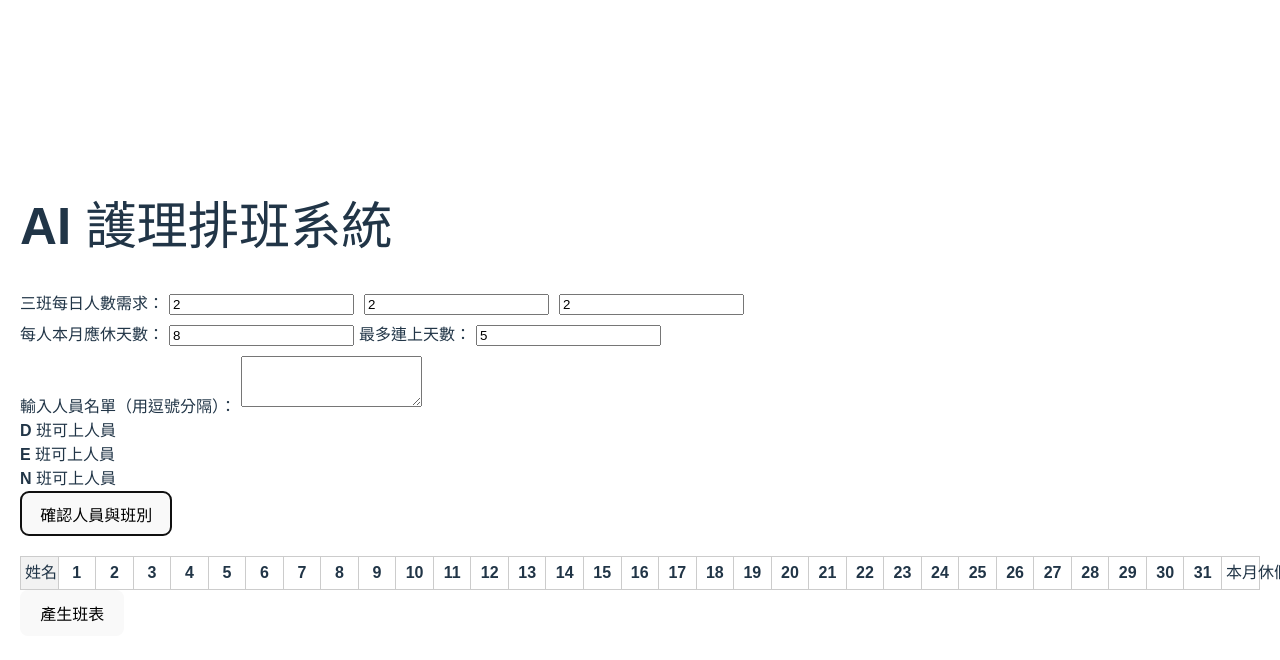
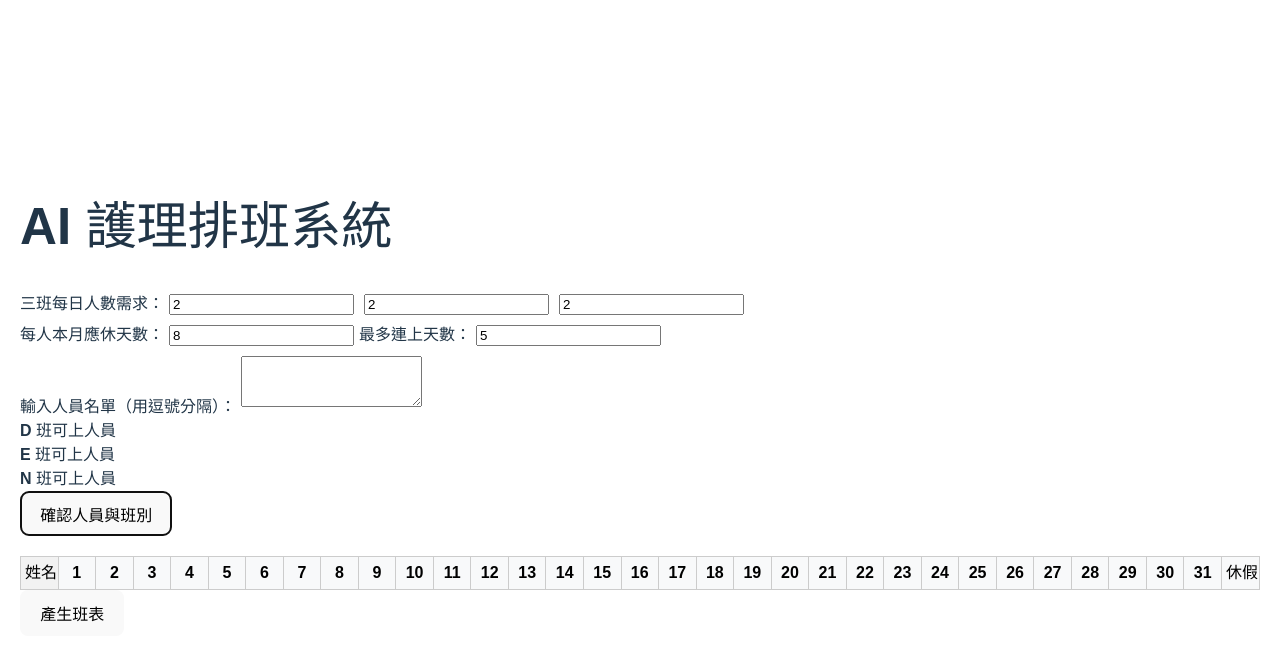
Before and after one commit to JimmyHuang1983/Nursing-scheduling-system, a React (Vite) app: page / in a window 1280 px wide. Both pictures are taken after a click on the button "確認人員與班別". Shown: the top 660 px of the page. Built offline with nearby package versions, Linux system fonts and the light colour scheme.

Commit message:
update 2 files, scheduleTable, style.css

```diff
--- a/src/components/ScheduleTable.jsx
+++ b/src/components/ScheduleTable.jsx
@@ -39,7 +39,8 @@ function ScheduleTable({ schedule, setSchedule, daysInMonth, availableShifts })
       <tbody key={shift}>
         {/* 渲染此班別下每一位護理師的班表行 */}
         {shiftNurses.map(nurse => {
-          const offDays = schedule[nurse].filter(s => s === 'OFF').length;
+          // ✅ 修正：將 'R' 也算入休假天數
+          const offDays = schedule[nurse].filter(s => s === 'OFF' || s === 'R').length;
           return (
             <tr key={nurse}>
               <td>{nurse}</td>
@@ -58,7 +59,7 @@ function ScheduleTable({ schedule, setSchedule, daysInMonth, availableShifts })
         })}
         {/* 渲染此班別的人數加總行 */}
         <tr className="sum-row">
-          <td>{shift} 班本日總計</td>
+          <td>{shift} 班總計</td>
           {dailyShiftSum.map((sum, i) => (
             <td key={`sum-${shift}-${i}`}>{sum}</td>
           ))}
@@ -80,7 +81,7 @@ function ScheduleTable({ schedule, setSchedule, daysInMonth, availableShifts })
           {Array.from({ length: daysInMonth }, (_, i) => (
             <th key={i + 1}>{i + 1}</th>
           ))}
-          <th>本月休假</th>
+          <th>休假</th>
         </tr>
       </thead>
       {/* 依次渲染 D, E, N 三個班別的區塊 */}
--- a/src/styles.css
+++ b/src/styles.css
@@ -13,40 +13,49 @@ select {
   border-collapse: collapse;
   width: 100%;
   margin-top: 20px;
-  /* 讓表格佈局固定，欄寬設定才會生效 */
   table-layout: fixed;
 }
 
+/* 修正：明確定義所有儲存格的預設顏色，避免瀏覽器深色模式等問題 */
 .schedule-table th,
 .schedule-table td {
   border: 1px solid #ccc;
   padding: 4px;
   text-align: center;
-  /* 避免文字過長換行 */
   white-space: nowrap;
+  background-color: #ffffff; /* 所有儲存格預設為白底 */
+  color: #000000;          /* 所有文字預設為黑字 */
 }
 
-/* 針對第一欄（姓名欄）設定樣式 */
+/* 新增：表頭樣式，增加區別度 */
+.schedule-table th {
+    background-color: #f8f9fa; /* 淡灰色表頭 */
+    font-weight: bold;
+}
+
+/* 修正：針對第一欄（姓名欄）設定清晰的樣式 */
 .schedule-table th:first-child,
 .schedule-table td:first-child {
-  min-width: 100px; /* 加寬姓名欄 */
+  min-width: 100px;
   font-weight: bold;
-  /* 如果姓名太長，讓它固定在左側 */
   position: sticky;
   left: 0;
-  background-color: #f2f2f2; /* 增加背景色區別 */
+  background-color: #f2f2f2; /* 淡灰色固定欄 */
+  color: #000000;           /* 確保姓名為黑色字 */
 }
 
-/* 讓下拉選單填滿格子並移除邊框，看起來更整潔 */
+/* 修正：讓下拉選單在任何背景下都清晰可見 */
 .schedule-table select {
     width: 100%;
     border: none;
-    background: transparent;
+    background: transparent; /* 繼承儲存格的白色背景 */
+    color: #000000;          /* 確保下拉選單文字為黑色 */
     -webkit-appearance: none;
     -moz-appearance: none;
     appearance: none;
     text-align: center;
     cursor: pointer;
+    font-size: 1em; /* 確保字體大小正常 */
 }
 
 .sum-row {
@@ -55,9 +64,10 @@ select {
   color: #0d47a1;
 }
 
-/* 新增：間隔行的樣式 */
+/* 修正：間隔行的樣式 */
 .spacer-row td {
   border: none;
   height: 1rem; /* 增加一點高度作為間隔 */
   padding: 0;
+  background-color: transparent; /* 間隔行應該是透明的 */
 }
```
